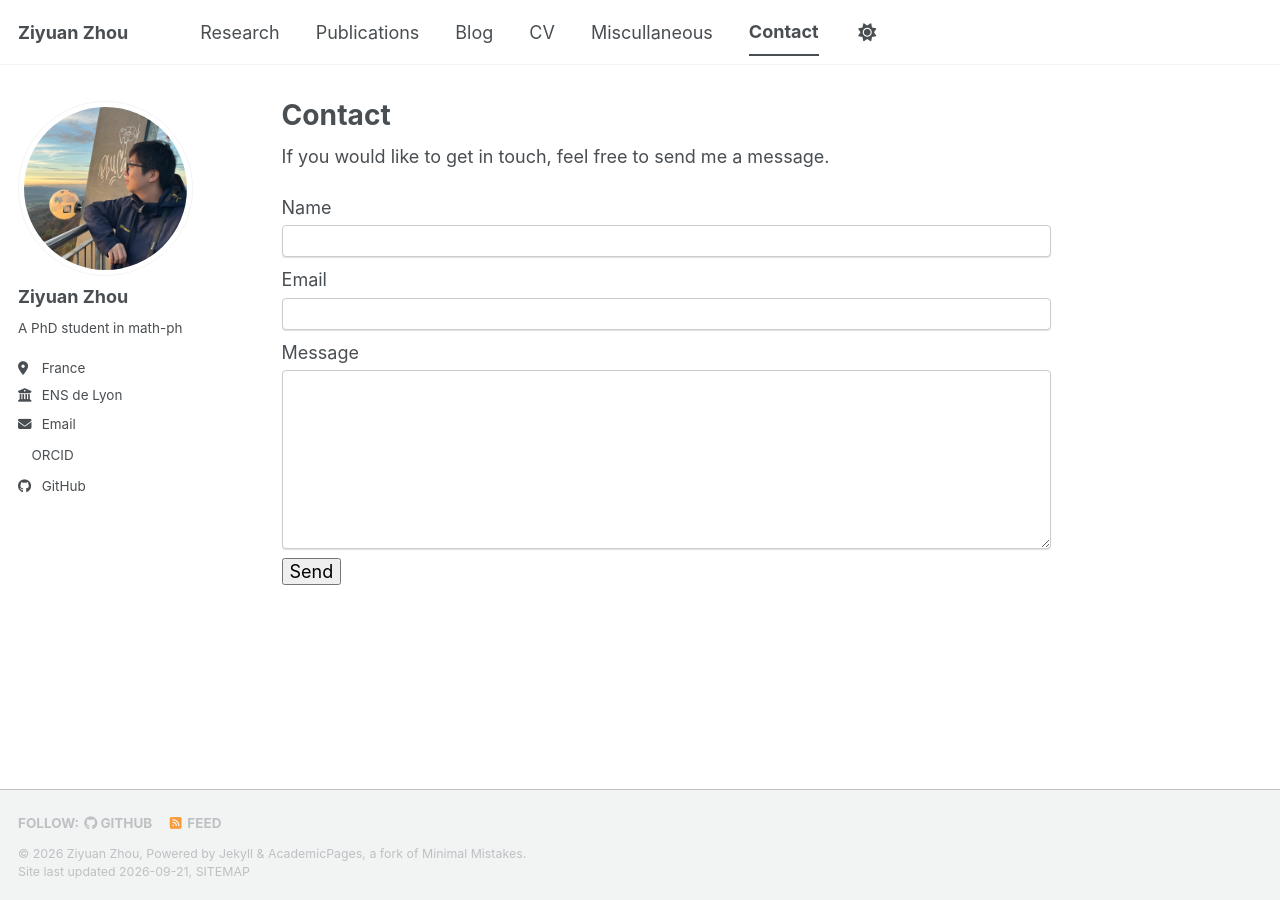
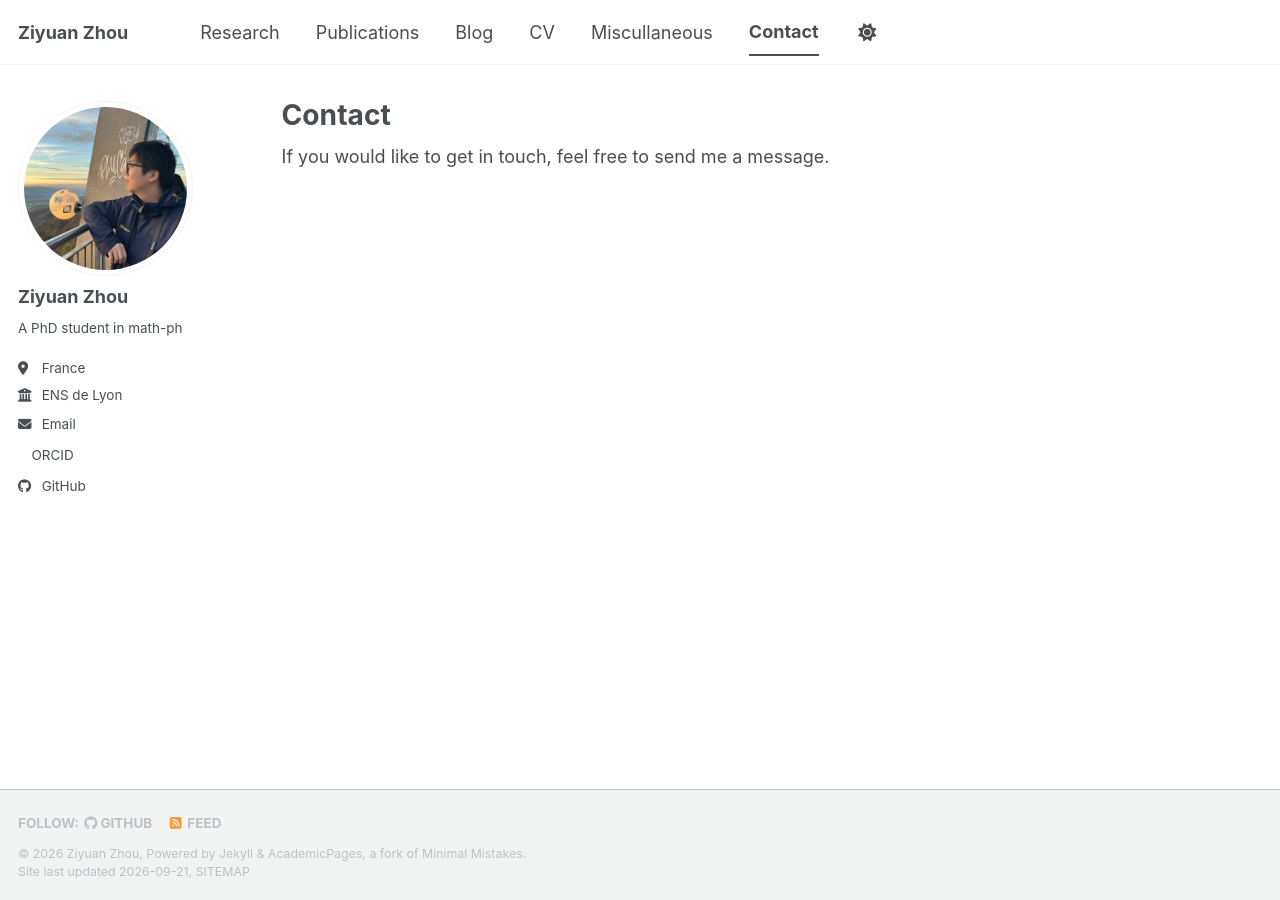
Before and after one commit to TzuyZhou/tzuyzhou.github.io, a Jekyll site: the page built from _pages/contact.md, in a window 1280 px wide. Built offline with Jekyll 4.4.1, drawn with Linux system fonts in a browser that asks for light colours; a style sheet for code colours, icons or effects is not loaded.

Commit message:
test for the contact form

```diff
--- a/_pages/contact.md
+++ b/_pages/contact.md
@@ -6,18 +6,3 @@ author_profile: true
 ---
 
 If you would like to get in touch, feel free to send me a message.
-
-<form action="YOUR_FORM_ENDPOINT" method="POST">
-
-  <label for="name">Name</label>
-  <input type="text" id="name" name="name" required>
-
-  <label for="email">Email</label>
-  <input type="email" id="email" name="email" required>
-
-  <label for="message">Message</label>
-  <textarea id="message" name="message" rows="8" required></textarea>
-
-  <button type="submit">Send</button>
-
-</form>
```
